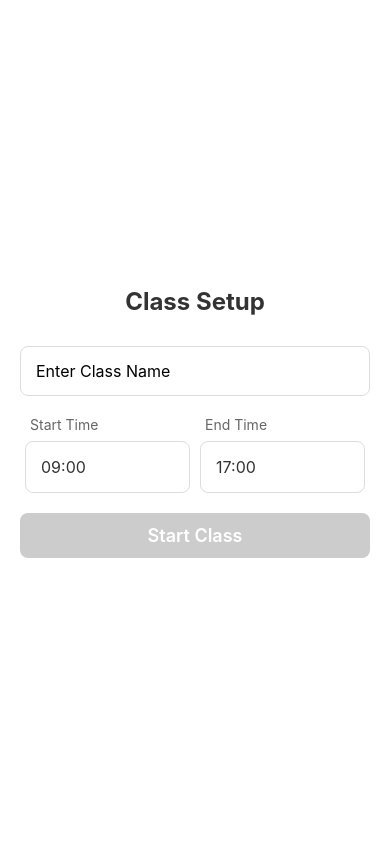
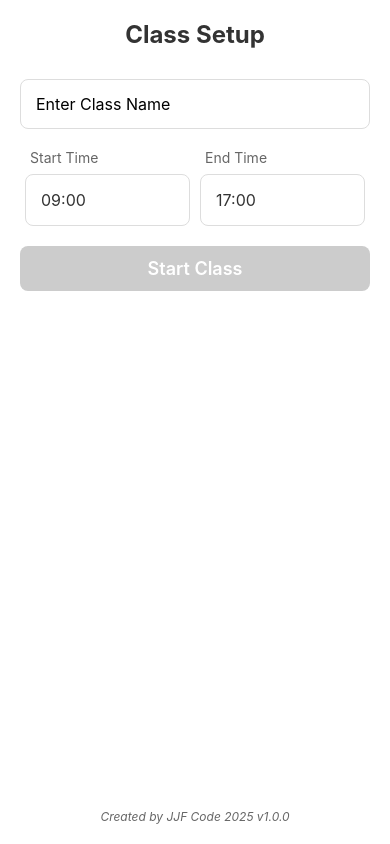
Before and after one commit to jjfcode/CheckInApp, a React Native app: screen /ClassSetup in a window 390 px wide. Built offline with nearby package versions, Linux system fonts and the light colour scheme.

Commit message:
add a footer secction

```diff
--- a/package.json
+++ b/package.json
@@ -1,7 +1,7 @@
 {
   "name": "checkinapp",
   "version": "1.0.0",
-  "main": "index.ts",
+  "main": "node_modules/expo/AppEntry.js",
   "scripts": {
     "start": "expo start",
     "android": "expo start --android",
--- /dev/null
+++ b/src/components/Footer.tsx
@@ -0,0 +1,21 @@
+import React from 'react';
+import { View, Text, StyleSheet } from 'react-native';
+
+export const Footer: React.FC = () => (
+  <View style={styles.footer}>
+    <Text style={styles.text}>Created by JJF Code 2025 v1.0.0</Text>
+  </View>
+);
+
+const styles = StyleSheet.create({
+  footer: {
+    padding: 20,
+    width: '100%',
+  },
+  text: {
+    color: '#666',
+    fontSize: 12,
+    textAlign: 'center',
+    fontStyle: 'italic',
+  },
+});
--- a/src/navigation/index.tsx
+++ b/src/navigation/index.tsx
@@ -1,16 +1,32 @@
 import React from 'react';
+import { View, StyleSheet } from 'react-native';
 import { NavigationContainer } from '@react-navigation/native';
 import { createNativeStackNavigator } from '@react-navigation/native-stack';
 import { ClassSetupScreen } from '../screens/ClassSetupScreen';
 import { CheckInScreen } from '../screens/CheckInScreen';
 import { AttendeeListScreen } from '../screens/AttendeeListScreen';
 import { RootStackParamList } from './types';
+import { Footer } from '../components/Footer';
 
 const Stack = createNativeStackNavigator<RootStackParamList>();
+
+const styles = StyleSheet.create({
+  container: {
+    flex: 1,
+  },
+});
+
+const AppContainer = ({ children }: { children: React.ReactNode }) => (
+  <View style={styles.container}>
+    {children}
+    <Footer />
+  </View>
+);
 
 export const Navigation = () => {
   return (
     <NavigationContainer>
+      <AppContainer>
         <Stack.Navigator initialRouteName="ClassSetup">
           <Stack.Screen
             name="ClassSetup"
@@ -28,6 +44,7 @@ export const Navigation = () => {
             options={{ title: 'Attendee List' }}
           />
         </Stack.Navigator>
+      </AppContainer>
     </NavigationContainer>
   );
 };
--- a/src/screens/AttendeeListScreen.tsx
+++ b/src/screens/AttendeeListScreen.tsx
@@ -22,6 +22,8 @@ import * as FileSystem from 'expo-file-system';
 
 type NavigationProp = NativeStackNavigationProp<RootStackParamList>;
 
+type AdminAction = 'export' | 'newClass';
+
 export const AttendeeListScreen: React.FC = () => {
   const navigation = useNavigation<NavigationProp>();
   const [attendees, setAttendees] = useState<Attendee[]>([]);
@@ -29,6 +31,7 @@ export const AttendeeListScreen: React.FC = () => {
   const [showAdminDialog, setShowAdminDialog] = useState(false);
   const [adminCode, setAdminCode] = useState('');
   const [isProcessing, setIsProcessing] = useState(false);
+  const [currentAction, setCurrentAction] = useState<AdminAction>('newClass');
 
   useEffect(() => {
     loadAttendees();
@@ -115,7 +118,13 @@ export const AttendeeListScreen: React.FC = () => {
     }
   };
 
+  const handleExport = async () => {
+    setCurrentAction('export');
+    setShowAdminDialog(true);
+  };
+
   const handleNewClass = async () => {
+    setCurrentAction('newClass');
     setShowAdminDialog(true);
   };
 
@@ -126,6 +135,7 @@ export const AttendeeListScreen: React.FC = () => {
       setIsProcessing(true);
 
       try {
+        if (currentAction === 'newClass') {
           if (attendees.length > 0) {
             // Show export confirmation
             Alert.alert(
@@ -163,9 +173,15 @@ export const AttendeeListScreen: React.FC = () => {
             setIsProcessing(false);
             navigation.replace('ClassSetup');
           }
+        } else if (currentAction === 'export') {
+          await exportToCSV();
+          setShowAdminDialog(false);
+          setAdminCode('');
+          setIsProcessing(false);
+        }
       } catch (error) {
-        console.error('Error starting new class:', error);
-        Alert.alert('Error', 'Failed to start new class');
+        console.error('Error processing action:', error);
+        Alert.alert('Error', `Failed to ${currentAction === 'newClass' ? 'start new class' : 'export data'}`);
         setIsProcessing(false);
       }
     } else {
@@ -191,10 +207,9 @@ export const AttendeeListScreen: React.FC = () => {
       <View style={styles.header}>
         <Text style={styles.title}>{className}</Text>
         <Text style={styles.subtitle}>Attendees: {attendees.length}</Text>
-        <View style={styles.buttonContainer}>
-          <TouchableOpacity
+        <View style={styles.buttonContainer}>          <TouchableOpacity
             style={styles.exportButton}
-            onPress={exportToCSV}
+            onPress={handleExport}
           >
             <Text style={styles.exportButtonText}>Export to CSV</Text>
           </TouchableOpacity>
@@ -205,13 +220,16 @@ export const AttendeeListScreen: React.FC = () => {
             <Text style={styles.exportButtonText}>New Class</Text>
           </TouchableOpacity>
         </View>
-      </View>
-
-      <FlatList
+      </View>      <FlatList
         data={attendees}
         renderItem={renderItem}
         keyExtractor={(item) => item.id}
         contentContainerStyle={styles.list}
+        ListFooterComponent={() => (
+          <Text style={styles.footer}>
+            Created by JJF Code 2025 v1.0.0
+          </Text>
+        )}
       />
 
       <Modal
@@ -230,7 +248,9 @@ export const AttendeeListScreen: React.FC = () => {
           style={styles.modalContainer}
         >
           <View style={styles.dialogContainer}>
-            <Text style={styles.dialogTitle}>Admin Verification</Text>
+            <Text style={styles.dialogTitle}>
+              {currentAction === 'newClass' ? 'Admin Verification' : 'Export Verification'}
+            </Text>
             <TextInput
               style={styles.adminInput}
               placeholder="Enter admin code"
@@ -275,8 +295,7 @@ export const AttendeeListScreen: React.FC = () => {
             </View>
           </View>
         </KeyboardAvoidingView>
-      </Modal>
-    </SafeAreaView>
+      </Modal>    </SafeAreaView>
   );
 };
 
@@ -405,11 +424,17 @@ const styles = StyleSheet.create({
     fontSize: 16,
     fontWeight: '600',
     textAlign: 'center',
-  },
-  disabledButton: {
+  },  disabledButton: {
     opacity: 0.6,
   },
   disabledText: {
     opacity: 0.6,
   },
+  footer: {
+    color: '#666',
+    fontSize: 12,
+    textAlign: 'center',
+    paddingVertical: 20,
+    fontStyle: 'italic',
+  },
 });
--- a/src/screens/CheckInScreen.tsx
+++ b/src/screens/CheckInScreen.tsx
@@ -118,8 +118,7 @@ export const CheckInScreen: React.FC<Props> = ({ navigation }) => {
             <Text style={styles.subtitle}>{className}</Text>
           )}
         </View>
-
-        <View style={styles.form}>
+          <View style={[styles.form, { flex: 1 }]}>
           <CustomTextInput
             style={styles.input}
             placeholder="Full Name *"
@@ -187,9 +186,7 @@ export const CheckInScreen: React.FC<Props> = ({ navigation }) => {
             accessibilityLabel="View attendees"
             accessibilityRole="button"
           >
-            <Text style={styles.secondaryButtonText}>View Attendees</Text>
-          </TouchableOpacity>
-        </View>
+            <Text style={styles.secondaryButtonText}>View Attendees</Text>          </TouchableOpacity>        </View>
       </ScrollView>
     </SafeAreaView>
   );
--- a/src/screens/ClassSetupScreen.tsx
+++ b/src/screens/ClassSetupScreen.tsx
@@ -138,8 +138,7 @@ export const ClassSetupScreen: React.FC<Props> = ({ navigation }) => {
 
   return (
     <SafeAreaView style={styles.container}>
-      <View style={styles.content}>
-        <View style={styles.formContainer}>
+      <View style={styles.content}>        <View style={[styles.formContainer, { flex: 1 }]}>
           <Text style={styles.title}>Class Setup</Text>
 
           <CustomTextInput
@@ -185,10 +184,10 @@ export const ClassSetupScreen: React.FC<Props> = ({ navigation }) => {
             disabled={!className.trim()}
             accessibilityLabel="Start class"
             accessibilityRole="button"
-          >
-            <Text style={styles.buttonText}>Start Class</Text>
+          >            <Text style={styles.buttonText}>Start Class</Text>
           </TouchableOpacity>
         </View>
+
       </View>
     </SafeAreaView>
   );
```
Lines whose indentation alone changed are shown as unchanged.
